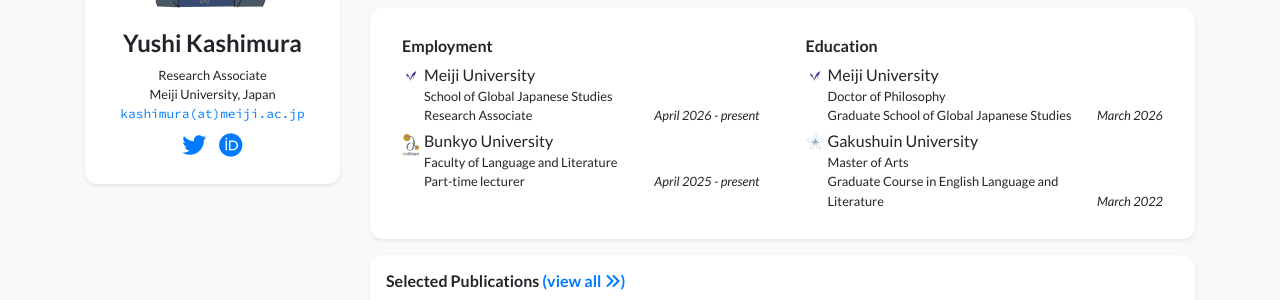
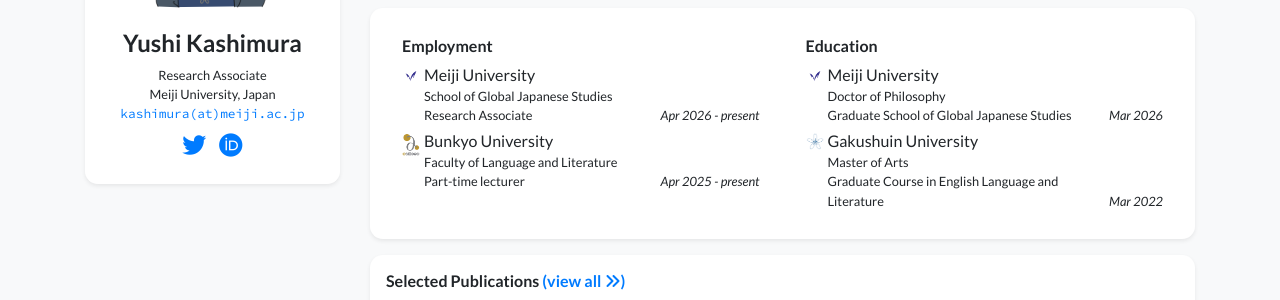
Before and after one commit to ys-kashimura/yushikashimura.github.io, a Jekyll site: the page built from index.html, in a window 1280 px wide and 1090 px high. Shown: the part 290-590 px from the top of the window. Built offline with Jekyll 4.4.1, drawn with Linux system fonts in a browser that asks for light colours; nearby versions of some CDN libraries; a style sheet for code colours, icons or effects is not loaded.

Commit message:
Update profile.yml

```diff
--- a/_data/profile.yml
+++ b/_data/profile.yml
@@ -24,13 +24,13 @@
   position: >-
     School of Global Japanese Studies <br/>
     Research Associate
-  date: April 2026 - present
+  date: Apr 2026 - present
 - name: Bunkyo University
   logo: /assets/images/bunkyo.png
   position: >-
     Faculty of Language and Literature <br/>
     Part-time lecturer
-  date: April 2025 - present
+  date: Apr 2025 - present
 
 education:
 - name: Meiji University
@@ -38,10 +38,10 @@
   position: >-
     Doctor of Philosophy <br/>
     Graduate School of Global Japanese Studies
-  date: March 2026
+  date: Mar 2026
 - name: Gakushuin University
   logo: /assets/images/gakushuin.png
   position: >-
     Master of Arts <br/>
     Graduate Course in English Language and Literature
-  date: March 2022
+  date: Mar 2022
```
